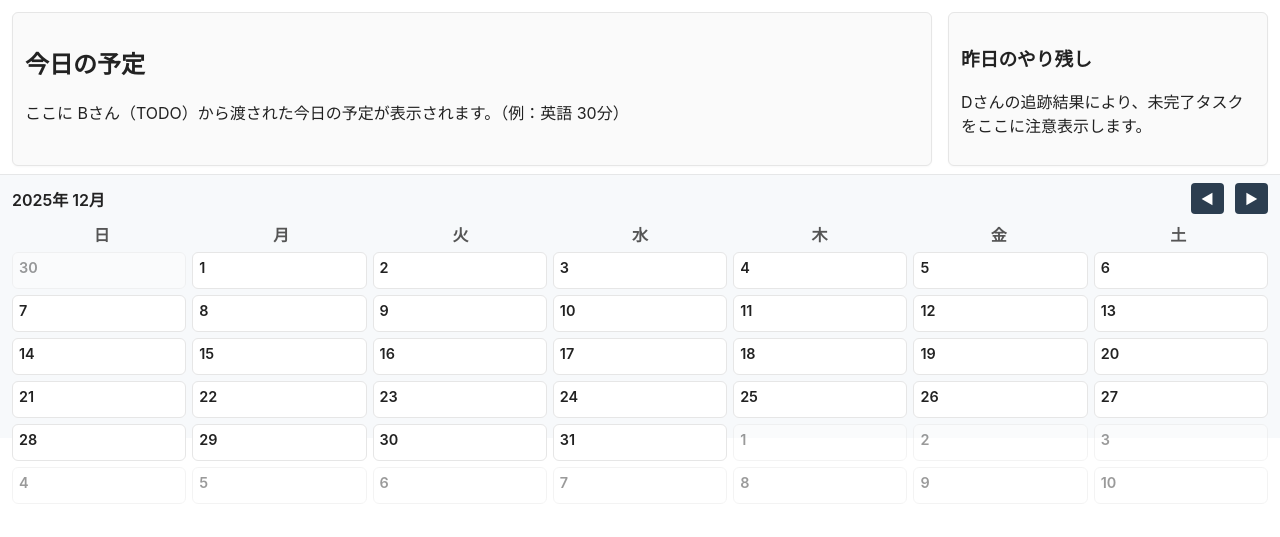
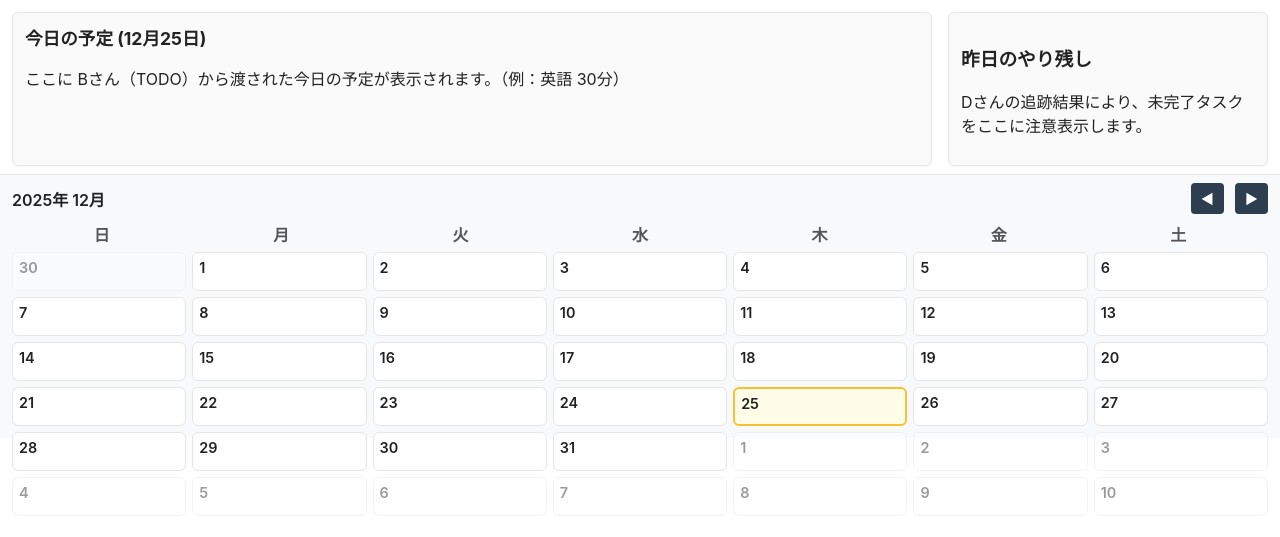
Before and after one commit to OOP2-2025-final-G01/ScheduleManager, a Flask app: page / in a window 1280 px wide. Shown: the part 60-597 px from the top of the page. Run offline with Flask 3, Linux system fonts and the light colour scheme.

Commit message:
作業完了
カレンダーの今日の日付のところを黄色くしたのと、今日の予定のところに日付も書いた。

```diff
--- a/templates/index.html
+++ b/templates/index.html
@@ -11,12 +11,15 @@
 			.header { background: linear-gradient(90deg,#34495e,#2c3e50); color: #fff; padding: 16px 20px; }
 			.header h1 { margin: 0; font-size: 1.2rem; }
 
-			/* 上部コンテンツ：高さは内容に合わせる（カレンダーが直下に来るように） */
+			/* 上部コンテンツ */
 			.top-area { flex: 0 0 auto; padding: 12px 12px 8px 12px; overflow: visible; background: #fff; }
 			.top-grid { display: grid; grid-template-columns: 1fr 320px; gap: 16px; }
 			.panel { background: #fafafa; border: 1px solid #e6e6e6; padding: 12px; border-radius: 6px; box-shadow: 0 1px 2px rgba(0,0,0,0.03); }
 
-			/* カレンダー部分：画面高さの約1/3。上部との隙間を小さくする */
+			/* ★見出しの下線を削除 */
+			.panel h2 { margin-top: 0; font-size: 1.1rem; }
+
+			/* カレンダー部分 */
 			.calendar-area { height: 33vh; min-height: 200px; max-height: 40vh; border-top: 1px solid rgba(224,224,224,0.7); background: #f7f9fb; padding: 8px 12px; box-sizing: border-box; margin-top: 0; }
 			.calendar { height: 100%; display:flex; flex-direction:column; }
 			.cal-header { display:flex; align-items:center; justify-content:space-between; margin-bottom:8px; }
@@ -28,7 +31,12 @@
 			.day .date { font-weight:600; margin-bottom:6px; }
 			.day.other-month { opacity:0.45; }
 
-			/* 小さめ画面での調整 */
+			/* 今日の日付の強調スタイル */
+			.day.today {
+				background-color: #fffde7;
+				border: 2px solid #fbc02d;
+			}
+
 			@media (max-width:700px){ .top-grid { grid-template-columns: 1fr; } }
 		</style>
 	</head>
@@ -39,12 +47,10 @@
 			</header>
 
 			<main class="top-area">
-				<!-- 上部：リーダー用のサマリー（今日の予定、昨日のやり残し等） -->
 				<div class="top-grid">
 					<section class="panel">
-						<h2>今日の予定</h2>
+						<h2 id="todayTitle">今日の予定</h2>
 						<p>ここに Bさん（TODO）から渡された今日の予定が表示されます。（例：英語 30分）</p>
-						<!-- TODO: サーバー側から予定を注入するためのテンプレートを後で追加 -->
 					</section>
 
 					<aside class="panel">
@@ -66,20 +72,25 @@
 					<div class="weekdays">
 						<div>日</div><div>月</div><div>火</div><div>水</div><div>木</div><div>金</div><div>土</div>
 					</div>
-					<div class="days" id="daysGrid">
-						<!-- JS が日付セルを生成 -->
-					</div>
+					<div class="days" id="daysGrid"></div>
 				</div>
 			</section>
 		</div>
 
 		<script>
-			// 簡易カレンダー描画（クライアントサイドで月表示）
 			(function(){
 				const titleEl = document.getElementById('calTitle');
 				const daysGrid = document.getElementById('daysGrid');
 				const prevBtn = document.getElementById('prevBtn');
 				const nextBtn = document.getElementById('nextBtn');
+				const todayTitleEl = document.getElementById('todayTitle');
+
+				const today = new Date();
+				const todayYear = today.getFullYear();
+				const todayMonth = today.getMonth();
+				const todayDate = today.getDate();
+
+				todayTitleEl.textContent = `今日の予定 (${todayMonth + 1}月${todayDate}日)`;
 
 				let current = new Date();
 				current.setDate(1);
@@ -90,42 +101,35 @@
 					const month = monthDate.getMonth();
 					titleEl.textContent = `${year}年 ${month+1}月`;
 
-					// 月の1日の曜日
 					const firstDay = new Date(year, month, 1).getDay();
-					// 月の日数
 					const daysInMonth = new Date(year, month+1, 0).getDate();
-					// 前月の日数（前の空白を埋める）
 					const prevDays = new Date(year, month, 0).getDate();
 
-					// 6行分(7*6)で固定表示して見た目を安定させる
 					const totalCells = 42;
 
 					for(let i=0;i<totalCells;i++){
 						const cell = document.createElement('div');
 						cell.className = 'day';
 
-						// index -> 日付決定
 						const dayNumber = i - firstDay + 1;
 						const dateEl = document.createElement('div');
 						dateEl.className = 'date';
 
 						if(i < firstDay){
-							// 前月日
 							const d = prevDays - (firstDay - 1 - i);
 							dateEl.textContent = d;
 							cell.classList.add('other-month');
 						} else if(dayNumber > daysInMonth){
-							// 次月日
 							dateEl.textContent = dayNumber - daysInMonth;
 							cell.classList.add('other-month');
 						} else {
 							dateEl.textContent = dayNumber;
-							// ここでタスクがある日付ならマークを追加可能
-							// 例: createTaskDot(cell, dayNumber)
+							if(year === todayYear && month === todayMonth && dayNumber === todayDate){
+								cell.classList.add('today');
+							}
 						}
 
 						cell.appendChild(dateEl);
-						// 簡易的にクリックで日付を選択（将来的に詳細を開ける）
 						cell.addEventListener('click', function(){
 							const d = new Date(year, month, Math.min(Math.max(dayNumber,1),daysInMonth));
 							alert(`${d.getFullYear()}-${d.getMonth()+1}-${d.getDate()} を選択しました`);
```
Also changed, not shown: 1 other file.
